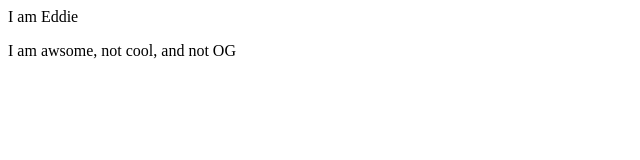
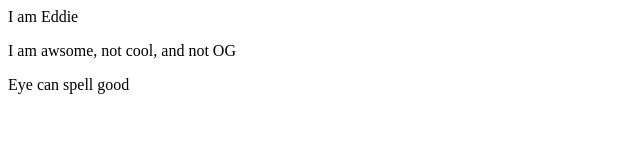
Before and after one commit to agoodman-prog/People, a plain HTML site: page Eddie.html in a window 1280 px wide. Shown: the whole page, without its empty margins (0-640 px from the left). Drawn offline with Linux system fonts and the light colour scheme.

Commit message:
Update Eddie.html

```diff
--- a/Eddie.html
+++ b/Eddie.html
@@ -1,3 +1,4 @@
 <!DOCTYPE html>
 <h>I am Eddie</h>
 <p>I am awsome, not cool, and not OG</p>
+<p> Eye can spell good</p>
```
